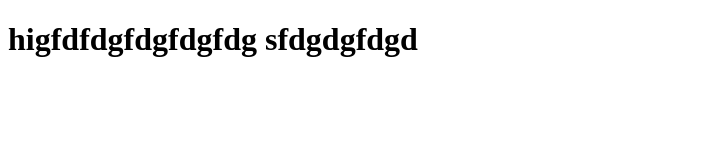
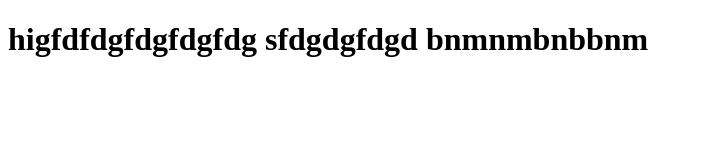
Before and after one commit to ablul/got, a plain HTML site: page index.html in a window 1280 px wide. Shown: the whole page, without its empty margins (0-702 px from the left). Drawn offline with Linux system fonts and the light colour scheme.

Commit message:
update heading text in index.html

```diff
--- a/index.html
+++ b/index.html
@@ -6,6 +6,6 @@
     <title>Document</title>
 </head>
 <body>
-    <h1>higfdfdgfdgfdgfdg sfdgdgfdgd</h1>
+    <h1>higfdfdgfdgfdgfdg sfdgdgfdgd bnmnmbnbbnm</h1>
 </body>
 </html>
```
